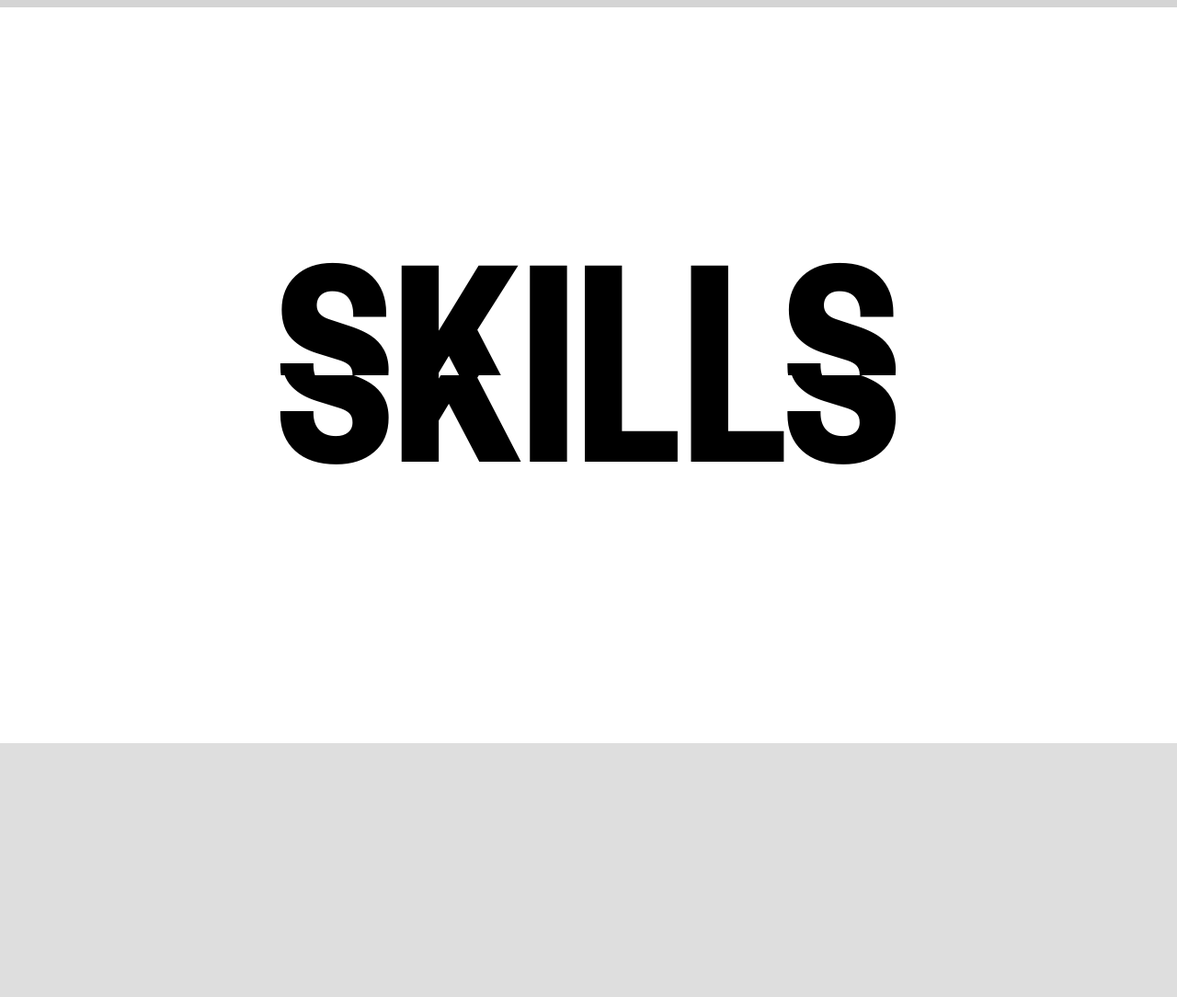
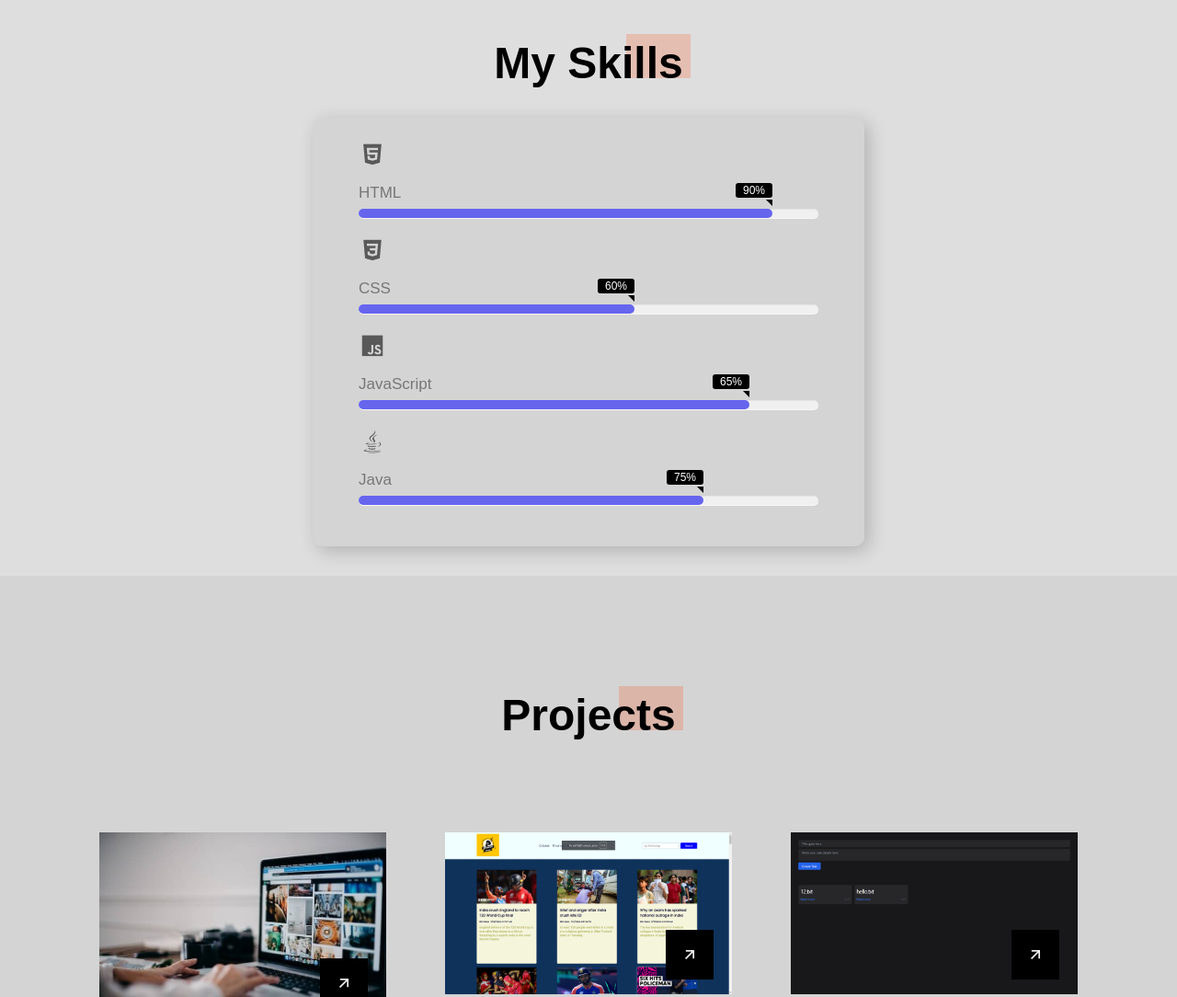
Before and after one commit to Jestan-ds/Portfolio, a plain HTML site: page index.html in a window 1280 px wide. Shown: the part 1580-2664 px from the top of the page at 92% size. Drawn offline with nearby package versions, Linux system fonts and the light colour scheme; a web font is replaced by a local one.

Commit message:
some changes and skills section in website

```diff
--- a/assets/css/styles.css
+++ b/assets/css/styles.css
@@ -1598,48 +1598,201 @@ body.dark-theme{
 
 
 /*Animation*/
- #main1{
-  position: relative;
-  height: 100vh;
-  width: 100%;
-  background-color: var(--body-color);
-}
-#top{
-  position: absolute;
-  top: 0%;
-  width: 100%;
-  height: 50%;
-  background-color: #fff;
-  overflow: hidden;
-}
-#bottom{
-  position: absolute;
-  bottom: 0%;
-  width: 100%;
-  height: 50%;
-  background-color: #fff;
-  overflow: hidden;
-}
-#center{
+
+.skills {
   width: 100%;
   height: 100%;
+  display: grid;
+  place-items: center;
   background-color: var(--body-color);
 }
-
-#main1 h1{
-  font-family: Founder;
-  font-size: 20vw;
-  position: absolute;
-  left: 50%;
-  top: 50%;
-  transform: translate(-50%,-50%);
-}
-
-#top-h{
-  bottom: 50%;
-}
-
-#bottom h1{
-  top: 0%!important;
-  transform: translateX(-50.35);
-}
+.sub-title{
+  color: var(--title-color);
+}
+
+::selection {
+  color: var(--text-color-light);
+  background: #6665ee;
+}
+.container1{
+  background-color: var(--body-color);
+}
+
+.skill-bars {
+  padding: 25px 30px;
+  width: 600px;
+  background:var(--container-color);
+  box-shadow: 5px 5px 20px rgba(0, 0, 0, 0.2);
+  border-radius: 10px;
+}
+
+.skill-bars .bar {
+  margin: 20px 0;
+}
+
+.skill-bars .bar:first-child {
+  margin-top: 0px;
+}
+
+.skill-bars .bar .info {
+  margin-bottom: 5px;
+}
+
+.skill-bars .bar .info span {
+  font-weight: 500;
+  font-size: 17px;
+  opacity: 0;
+  animation: showText 0.5s 1s linear forwards;
+}
+
+@keyframes showText {
+  100% {
+    opacity: 1;
+  }
+}
+
+.skill-bars .bar .progress-line {
+  height: 10px;
+  width: 100%;
+  background: #f0f0f0;
+  position: relative;
+  transform: scaleX(0);
+  transform-origin: left;
+  border-radius: 10px;
+  box-shadow: inset 0 1px 1px rgba(0, 0, 0, 0.05), 0 1px rgba(255, 255, 255, 0.8);
+  animation: animate 1s cubic-bezier(1, 0, 0.5, 1) forwards;
+}
+
+.info {
+  color:#777;
+}
+
+@keyframes animate {
+  100% {
+    transform: scaleX(1);
+  }
+}
+
+.bar .progress-line span {
+  height: 100%;
+  position: absolute;
+  border-radius: 10px;
+  transform: scaleX(0);
+  transform-origin: left;
+  background: #6665ee;
+  animation: animate 1s 1s cubic-bezier(1, 0, 0.5, 1) forwards;
+}
+
+.bar .progress-line.html span {
+  width: 90%;
+}
+
+.bar .progress-line.css span {
+  width: 60%;
+}
+
+.bar .progress-line.javascript span {
+  width: 85%;
+}
+
+.bar .progress-line.python span {
+  width: 50%;
+}
+
+.bar .progress-line.Java span {
+  width: 75%;
+}
+
+.progress-line span::before {
+  position: absolute;
+  content: "";
+  top: -10px;
+  right: 0;
+  height: 0;
+  width: 0;
+  border: 7px solid transparent;
+  border-bottom-width: 0px;
+  border-right-width: 0px;
+  border-top-color: #000;
+  opacity: 0;
+  animation: showText2 0.5s 1.5s linear forwards;
+}
+
+.progress-line span::after {
+  position: absolute;
+  top: -28px;
+  right: 0;
+  font-weight: 500;
+  background: #000;
+  color: #fff;
+  padding: 1px 8px;
+  font-size: 12px;
+  border-radius: 3px;
+  opacity: 0;
+  animation: showText2 0.5s 1.5s linear forwards;
+}
+
+@keyframes showText2 {
+  100% {
+    opacity: 1;
+  }
+}
+
+.bar {
+  font-size: 30px;
+}
+
+.skill-bars .bar {
+  margin: 20px;
+}
+
+.progress-line.html span::after {
+  content: "90%";
+}
+
+.progress-line.css span::after {
+  content: "60%";
+}
+
+.progress-line.javascript span::after {
+  content: "65%";
+}
+
+.progress-line.Java span::after {
+  content: "75%";
+}
+
+/* Responsive styles */
+@media (max-width: 768px) {
+  .skill-bars {
+    width: 90%;
+    padding: 20px;
+  }
+
+  .skill-bars .bar .info span {
+    font-size: 15px;
+  }
+
+  .progress-line span::after {
+    font-size: 10px;
+  }
+}
+
+@media (max-width: 480px) {
+  .skill-bars {
+    width: 100%;
+    padding: 15px;
+  }
+
+  .skill-bars .bar .info span {
+    font-size: 13px;
+  }
+
+  .progress-line span::after {
+    font-size: 8px;
+  }
+
+  .bar {
+    font-size: 20px;
+  }
+}
--- a/index.html
+++ b/index.html
@@ -13,6 +13,7 @@
 
     <!--=============== CSS ===============-->
     <link rel="stylesheet" href="./assets/css/styles.css">
+    <link href='https://unpkg.com/boxicons@2.1.4/css/boxicons.min.css' rel='stylesheet'>
 
     <title>Portfolio Website</title>
 </head>
@@ -75,7 +76,7 @@
 
                 <div class="home__perfil">
                     <div class="home__image">
-                        <img src="./assets/img/home-perfil.jpg" alt="image" class="home__img">
+                        <img src="./assets/img/about.JPG" alt="image" class="home__img">
                         <div class="home__shadow"></div>
 
                         <img src="./assets/img/curved-arrow.svg" alt="" class="home__arrow">
@@ -84,15 +85,15 @@
                         <div class="geometric-box"></div>
                     </div>
                     <div class="home__social">
-                        <a href="" target="_blank" class="home__social-link">
+                        <a href="https://www.instagram.com/jestan_dsouza?igsh=MXZqcjBpOXl2bnB1cw==" target="_blank" class="home__social-link">
                             <i class="ri-instagram-line"></i>
                         </a>
 
-                        <a href="" target="_blank" class="home__social-link">
+                        <a href="https://www.linkedin.com/in/jestan-dsouza" target="_blank" class="home__social-link">
                             <i class="ri-linkedin-box-line"></i>
                         </a>
 
-                        <a href="" target="_blank" class="home__social-link">
+                        <a href="https://github.com/Jestan-ds" target="_blank" class="home__social-link">
                             <i class="ri-github-line"></i>
                         </a>
                     </div>
@@ -100,9 +101,7 @@
 
                 <div class="home__info">
                     <p class="home__description">
-                        <b>Frontend Developer</b>, with knowledge in web
-                        development and design, I offer the best
-                        projects resulting in quality work.
+                        <b>Full Stack Web Developer</b> with a B.Eng. from SJEC Mangalore. I’m passionate about coding, problem-solving, and continuously learning new technologies.
                     </p>
 
                     <a href="#about" class="home__scroll">
@@ -128,7 +127,7 @@
 
                 <div class="about__perfil">
                     <div class="about__image">
-                        <img src="./assets/img/about-perfil.jpg" alt="image" class="about__img">
+                        <img src="./assets/img/home.JPG" alt="image" class="about__img">
 
                         <div class="about__shadow"></div>
                         <div class="geometric-box"></div>
@@ -139,17 +138,13 @@
                 </div>
                 <div class="about__info">
                     <p class="about__description">
-                        Passionate about creating <b>Web Pages</b> with
-                        <b>UI/UX User Interface</b>, I have years of
-                        experience and many clients are happy with
-                        the projects carried out.
+                        With a keen eye for design and a deep understanding of the latest web development trends, I strive to create <b>web applications</b> that not only look great but also provide a seamless user experience. My expertise spans across front-end frameworks like React , back-end technologies such as <b>Node.js</b> and <b>Express</b> , and database management with <b>MongoDB</b>.
                     </p>
 
                     <ul class="about__list">
                         <li class="about__item">
                             <b>My Skills Are:</b> HTML, CSS, JavaScript,
-                            React, Git & GitHub, Bootstrap, Flutter &
-                            Figma.
+                            React, Git & GitHub, Bootstrap, Java, Python, C/C++.
                         </li>
                     </ul>
 
@@ -159,7 +154,7 @@
                             Contact Me
                         </a>
 
-                        <a href="" class="button__ghost" target="_blank">
+                        <a href="https://www.linkedin.com/in/jestan-dsouza" class="button__ghost" target="_blank">
                             <i class="ri-linkedin-box-line"></i>
                         </a>
                     </div>
@@ -169,18 +164,67 @@
         </section>
 
         <!--==========SKILLS=============-->
-        <div id="main1">
-            <div id="top">
-                <h1 id="top-h">SKILLS</h1>
+        <section class="skills section" id="skills">
+
+            <div class="skills">
+                <h1 class="sub-title section__title-1">
+                    My <span>Skills</span>
+                 </h1>
+
+                <div class="container1 " id="skills">
+                    <div class="Technical-bars">
+                        <div class="skill-bars">
+
+                            <div class="bar">
+                                <i class='bx bxl-html5'></i>
+                              <div class="info">
+                                <span>HTML</span>
+                              </div>
+                              <div class="progress-line html">
+                                <span></span>
+                              </div>
+                            </div>
+
+                            <div class="bar">
+                                <i class='bx bxl-css3'></i>
+                              <div class="info">
+                                <span>CSS</span>
+                              </div>
+                              <div class="progress-line css">
+                                <span></span>
+                              </div>
+                            </div>
+
+                            <div class="bar">
+                                <i class='bx bxl-javascript'></i>
+                              <div class="info">
+                                <span>JavaScript</span>
+                              </div>
+                              <div class="progress-line javascript">
+                                <span></span>
+                              </div>
+                            </div>
+
+                            <div class="bar">
+                                <i class='bx bxl-java'></i>
+                              <div class="info">
+                                <span>Java</span>
+                              </div>
+                              <div class="progress-line Java">
+                                <span></span>
+                              </div>
+                            </div>
+
+                          </div>
+
+                    </div>
+                </div>
             </div>
-            <div id="center"></div>
-            <div id="bottom">
-                <h1 id="bottom-h">SKILLS</h1>
-            </div>
-        </div>
+
+        </section>
 
         <!--==================== SERVICES ====================-->
-        <section class="services section">
+        <!-- <section class="services section">
             <h2 class="section__title-2">
                 <span>Services</span>
             </h2>
@@ -246,7 +290,7 @@
                     </div>
                 </article>
             </div>
-        </section>
+        </section> -->
 
         <!--==================== PROJECTS ====================-->
         <section class="projects section" id="projects">
@@ -259,27 +303,25 @@
                     <div class="projects__image">
                         <img src="./assets/img/project-1.jpg" alt="image" class="projects__img">
 
-                        <a href="#" class="projects__button button">
+                        <a href="https://github.com/Jestan-ds" class="projects__button button">
                             <i class="ri-arrow-right-up-line"></i>
                         </a>
                     </div>
                     <div class="projects__content">
                         <h3 class="projects__subtitle">Website</h3>
-                        <h2 class="project__title">Restaurant Website</h2>
+                        <h2 class="project__title">Portfolio Website</h2>
 
                         <p class="project__description">
-                            Project that you carry out in the design
-                            and structure of the layout, showing the
-                            design at the client's request.
+                            Created a responsive and visually appealing personal portfolio website to showcase my projects, skills, and professional journey. The website features an intuitive navigation system, detailed project descriptions, and an interactive resume section.
                         </p>
                     </div>
 
                     <div class="projects__buttons">
-                        <a href="#" target="_blank" class="projects__link">
+                        <a href="https://github.com/Jestan-ds" target="_blank" class="projects__link">
                             <i class="ri-github-line"></i>View
                         </a>
 
-                        <a href="#" target="_blank" class="projects__link">
+                        <a href="https://github.com/Jestan-ds" target="_blank" class="projects__link">
                             <i class="ri-dribble-line"></i>View
                         </a>
                     </div>
@@ -287,29 +329,27 @@
 
                 <article class="projects__card">
                     <div class="projects__image">
-                        <img src="./assets/img/project-2.jpg" alt="image" class="projects__img">
+                        <img src="./assets/img/News web.png" alt="image" class="projects__img">
 
-                        <a href="#" class="projects__button button">
+                        <a href="https://github.com/Jestan-ds" class="projects__button button">
                             <i class="ri-arrow-right-up-line"></i>
                         </a>
                     </div>
                     <div class="projects__content">
-                        <h3 class="projects__subtitle">App</h3>
-                        <h2 class="project__title">Yoga App</h2>
+                        <h3 class="projects__subtitle">Website</h3>
+                        <h2 class="project__title">News Website</h2>
 
                         <p class="project__description">
-                            Project that you carry out in the design
-                            and structure of the layout, showing the
-                            design at the client's request.
+                            Developed an interactive news website that fetches and displays news articles based on user input using a news API. Users can search for specific topics, and the website retrieves relevant news articles in real-time, providing direct links to the full articles for detailed reading
                         </p>
                     </div>
 
                     <div class="projects__buttons">
-                        <a href="#" target="_blank" class="projects__link">
+                        <a href="https://github.com/Jestan-ds" target="_blank" class="projects__link">
                             <i class="ri-github-line"></i>View
                         </a>
 
-                        <a href="#" target="_blank" class="projects__link">
+                        <a href="https://github.com/Jestan-ds" target="_blank" class="projects__link">
                             <i class="ri-dribbble-line"></i>View
                         </a>
                     </div>
@@ -317,35 +357,33 @@
 
                 <article class="projects__card">
                     <div class="projects__image">
-                        <img src="./assets/img/project-3.jpg" alt="image" class="projects__img">
+                        <img src="./assets/img/notepad.png" alt="image" class="projects__img">
 
-                        <a href="#" class="projects__button button">
+                        <a href="https://github.com/Jestan-ds" class="projects__button button">
                             <i class="ri-arrow-right-up-line"></i>
                         </a>
                     </div>
                     <div class="projects__content">
-                        <h3 class="projects__subtitle">App</h3>
-                        <h2 class="project__title">Fast Food App</h2>
+                        <h3 class="projects__subtitle">Website</h3>
+                        <h2 class="project__title">Note Maintaining Web App</h2>
 
                         <p class="project__description">
-                            Project that you carry out in the design
-                            and structure of the layout, showing the
-                            design at the client's request.
+                            Developed a sleek and efficient web application for creating, managing, and organizing notes using Node.js and Tailwind CSS. This application provides users with a seamless experience to keep track of their ideas, tasks, and important information in one place.
                         </p>
                     </div>
 
                     <div class="projects__buttons">
-                        <a href="#" target="_blank" class="projects__link">
+                        <a href="https://github.com/Jestan-ds" target="_blank" class="projects__link">
                             <i class="ri-github-line"></i>View
                         </a>
 
-                        <a href="#" target="_blank" class="projects__link">
+                        <a href="https://github.com/Jestan-ds" target="_blank" class="projects__link">
                             <i class="ri-dribbble-line"></i>View
                         </a>
                     </div>
                 </article>
 
-                <article class="projects__card">
+                <!-- <article class="projects__card">
                     <div class="projects__image">
                         <img src="./assets/img/project-3.jpg" alt="image" class="projects__img">
 
@@ -403,7 +441,7 @@
                             <i class="ri-dribbble-line"></i>View
                         </a>
                     </div>
-                </article>
+                </article> -->
             </div>
 
         </section>
@@ -485,10 +523,10 @@
                         </div>
 
                         <div class="contact__social-links">
-                            <a href="" target="_blank" class="contact__social-link">
+                            <a href="https://www.instagram.com/jestan_dsouza?igsh=MXZqcjBpOXl2bnB1cw==" target="_blank" class="contact__social-link">
                                 <i class="ri-instagram-line"></i>
                             </a>
-                            <a href="" target="_blank" class="contact__social-link">
+                            <a href="https://www.linkedin.com/in/jestan-dsouza" target="_blank" class="contact__social-link">
                                 <i class="ri-linkedin-box-line"></i>
                             </a>
                         </div>
@@ -508,9 +546,9 @@
                     <a href="#about" class="footer__link">About</a>
                 </li>
 
-                <li>
+                <!-- <li>
                     <a href="#services" class="footer__link">Services</a>
-                </li>
+                </li> -->
 
                 <li>
                     <a href="#projects" class="footer__link">Projects</a>
--- a/js/main.js
+++ b/js/main.js
@@ -142,26 +142,3 @@ const sr =ScrollReveal({
 sr.reveal(`.home__perfil, .about__image, .contact__mail`, {origin:'right'})
 sr.reveal(`.home__name, .home__info, .about__container, .setion__title-1, .about__info, .contact__social, .contact__data `, {origin:'left'})
 sr.reveal(`.services__card, .projects__card`, {interval:100})
-
-var tl = gsap.timeline({scrollTrigger:{
-    trigger:"#main1",
-    start:"50% 50%",
-    end:"100% 50%",
-    scrub:2,
-    pin:true
-}});
-
-tl
-.to("#top",{
-    top:"-50%"
-},'a')
-.to("#bottom",{
-    top:"50%"
-},'a')
-
-.to("#top-h",{
-    top:"70%"
-},'a')
-.to("#bottom-h",{
-    bottom:"-80%"
-},'a')
```
Also changed, not shown: assets/img/News web.png (added), assets/img/notepad.png (added), 2 other files.
